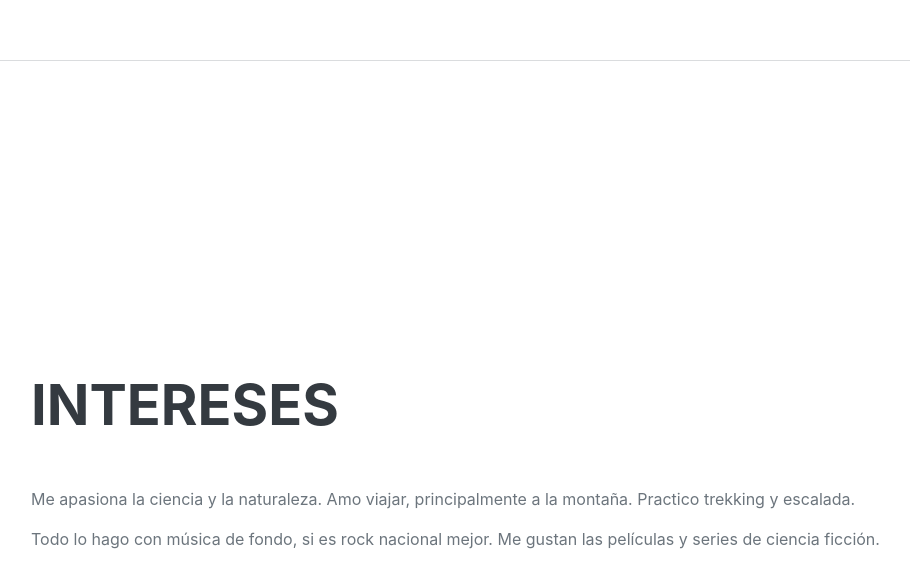
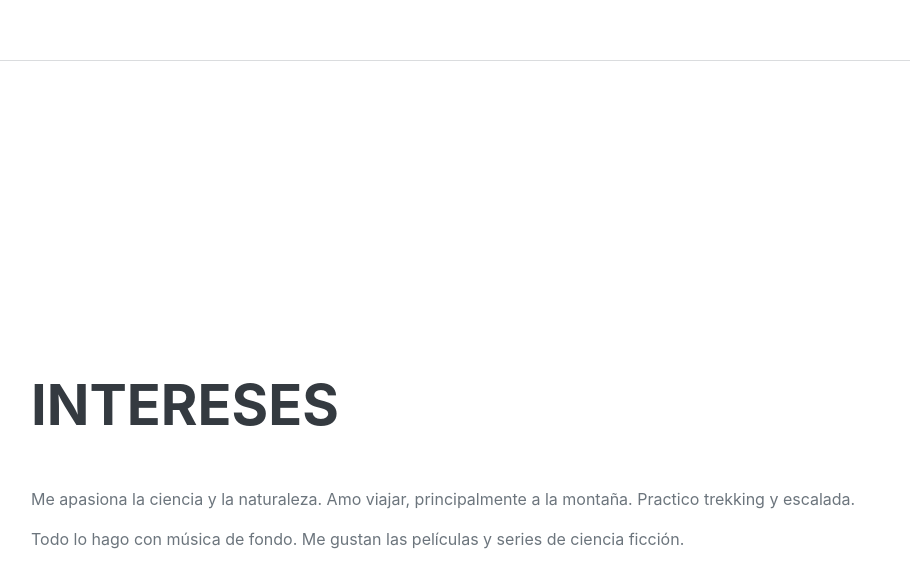
Before and after one commit to Marurodriguez/Bio, a plain HTML site: page index.html in a window 1280 px wide. Shown: the part 4195-4783 px from the top of the page, without its empty margins (289-1199 px from the left). Drawn offline with nearby package versions, Linux system fonts and the light colour scheme; a web font is replaced by a local one.

Commit message:
Update index.html

```diff
--- a/index.html
+++ b/index.html
@@ -218,7 +218,7 @@
                 <div class="resume-section-content">
                     <h2 class="mb-5">Intereses</h2>
                     <p>Me apasiona la ciencia y la naturaleza. Amo viajar, principalmente a la montaña. Practico trekking y escalada.</p>
-                    <p class="mb-0">Todo lo hago con música de fondo, si es rock nacional mejor. Me gustan las películas y series de ciencia ficción.</p>
+                    <p class="mb-0">Todo lo hago con música de fondo. Me gustan las películas y series de ciencia ficción.</p>
                 </div>
             </section>
             <hr class="m-0" />
```
